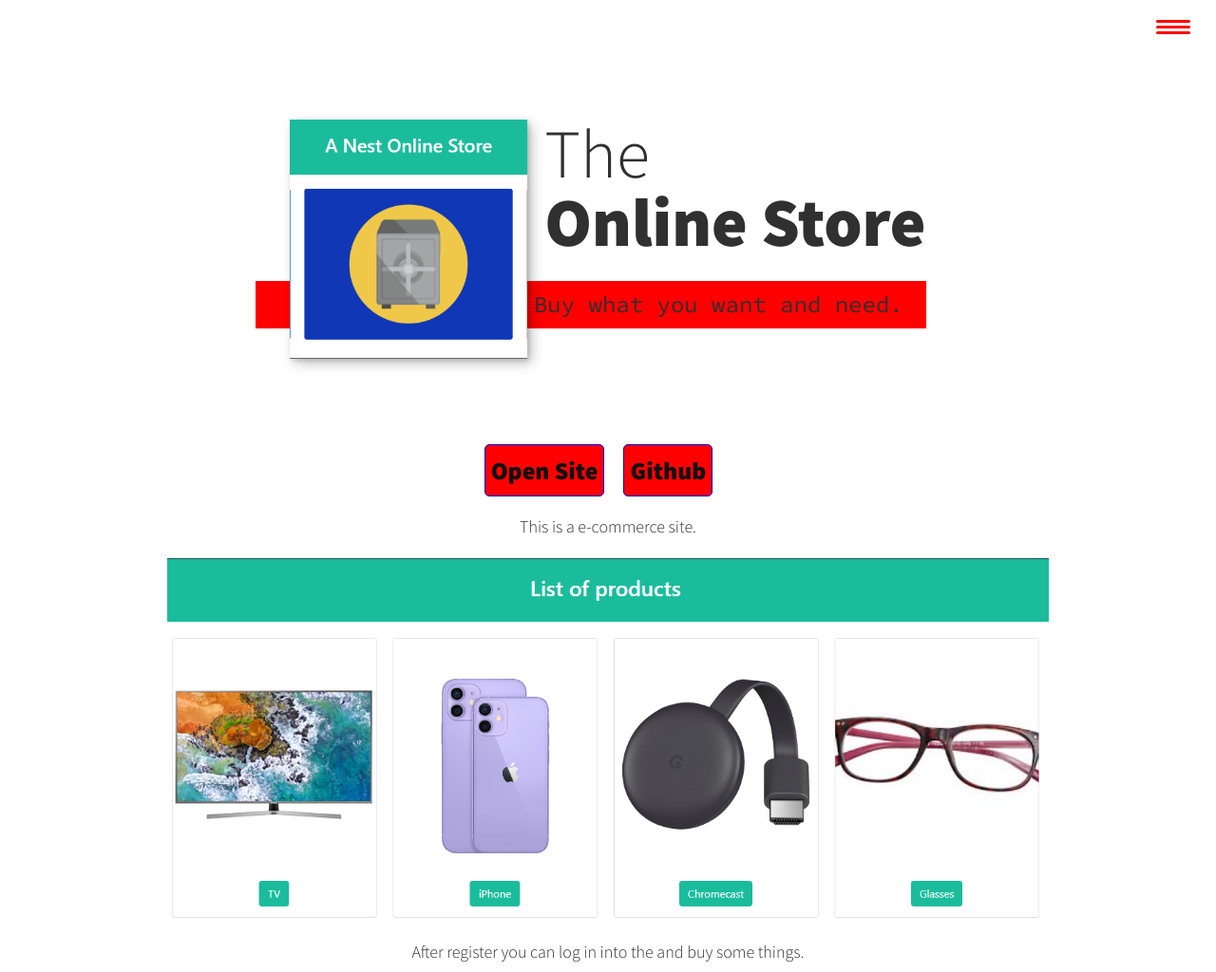
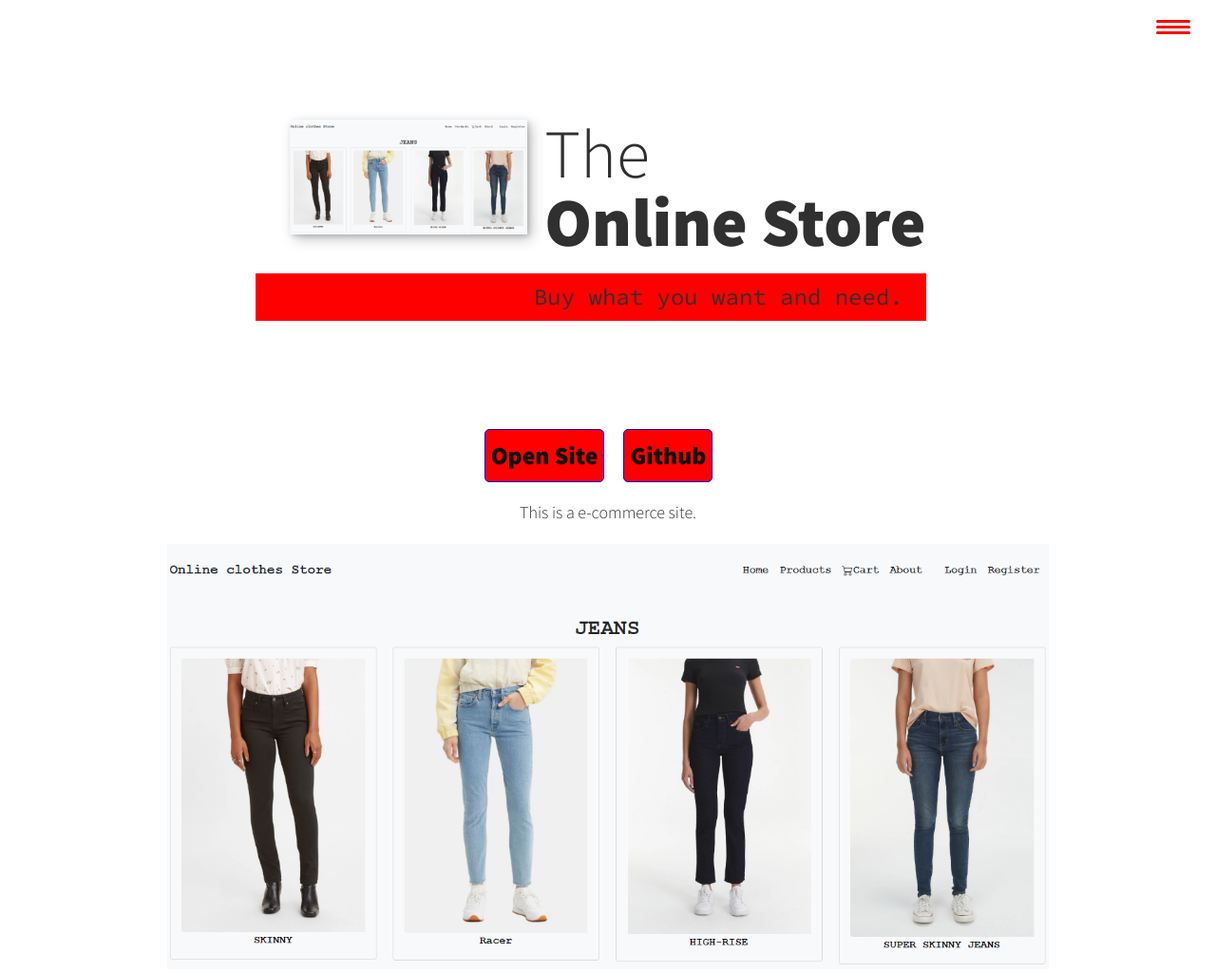
Before and after one commit to bpadros/portfolio, a plain HTML site: page online-store.html in a window 1280 px wide. Shown: the top 1024 px of the page at 95% size. Drawn offline with nearby package versions, Linux system fonts and the light colour scheme.

Commit message:
fix online store

```diff
--- a/online-store.html
+++ b/online-store.html
@@ -3,7 +3,7 @@
     <head><link rel="stylesheet" href="https://cdnjs.cloudflare.com/ajax/libs/normalize/8.0.1/normalize.css">
         <meta charset="UTF-8">
         <meta name="viewport" content="width=device-width, initial-scale=1.0">
-        <title>The news-blog site.</title>
+        <title>Online Store.</title>
         <link rel="stylesheet" href="https://cdnjs.cloudflare.com/ajax/libs/normalize/7.0.0/normalize.min.css">
         <link rel="stylesheet" href="https://cdnjs.cloudflare.com/ajax/libs/font-awesome/5.11.2/css/all.css" integrity="sha256-46qynGAkLSFpVbEBog43gvNhfrOj+BmwXdxFgVK/Kvc=" crossorigin="anonymous" />
 
@@ -37,7 +37,7 @@
                The<strong>Online Store</strong>
             </h1>
             <p class="section__subtitle section__subtitle--intro">Buy what you want and need.</p>
-            <img src="img/nest-store-1.png" alt="" class="intro__img">
+            <img src="img/store1.png" alt="" class="intro__img">
         </section>
         <div class="container-item">
             <a href="https://limitless-thicket-70245.herokuapp.com/" target="_blank" class="btn-item">Open Site</a>
@@ -45,7 +45,7 @@
              </div>
         <div class="portfolio-item-individual">
             <p>This is a e-commerce site.</p>
-            <img src="img/nestjs-2.png" alt="">
+            <img src="img/store1.png" alt="">
             <p>After register you can log in into the and buy some things.</p>
             <p></p>
         </div>
```
Also changed, not shown: index.html (+1 -1 lines), img/dev-jane-01.jpg (deleted), img/dev-jane-02.jpg (deleted), img/devjane.png (deleted), img/store1.png (added).
